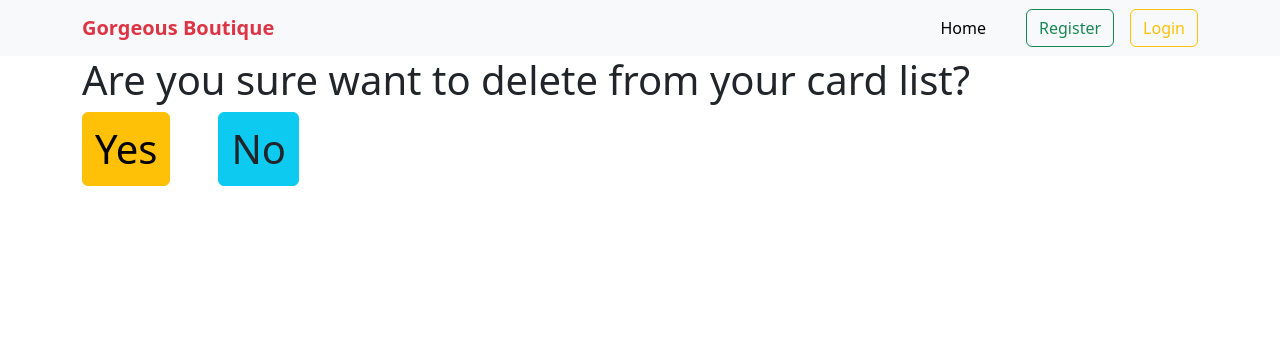
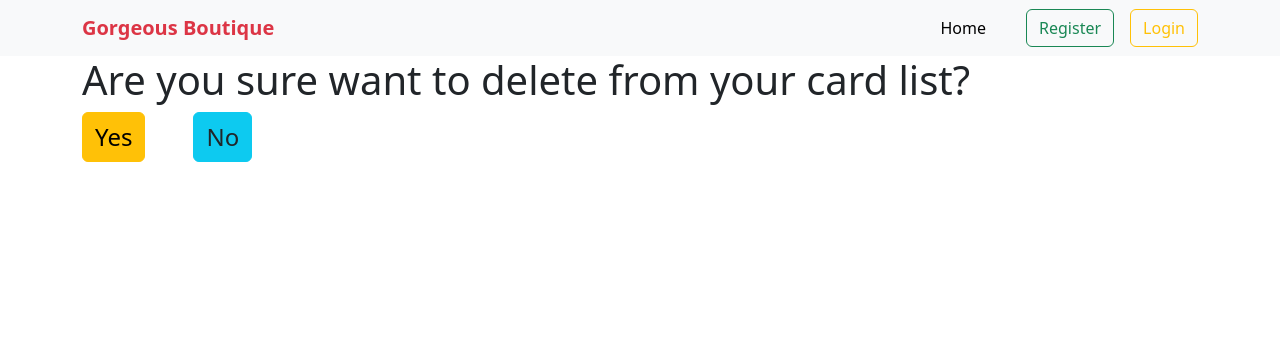
Before and after one commit to Enamul-Haque-Shojib/cloth_store, a Django app: page /cloth/deletecartlist/5 in a window 1280 px wide. Shown: the top 356 px of the page. Run offline with Django 4.2, Linux system fonts and the light colour scheme; data comes from the database, SQL or seed files in the repository; some libraries are stand-ins or nearby versions.

Commit message:
css class added

```diff
--- a/cloth/templates/delete_cartlist.html
+++ b/cloth/templates/delete_cartlist.html
@@ -9,9 +9,9 @@
     <div class="d-flex flex-row">
         <form method="post">
             {% csrf_token %}
-            <button class="btn btn-warning me-5 fs-1" type="submit">Yes</button>
+            <button class="btn btn-warning me-5 fs-4" type="submit">Yes</button>
         </form>
-        <button class="btn btn-info"><a class="text-decoration-none text-dark fs-1" href="{% url 'cloth_cartlist' %}">No</a></button>
+        <button class="btn btn-info"><a class="text-decoration-none text-dark fs-4" href="{% url 'cloth_cartlist' %}">No</a></button>
     </div>
 
 </div>
--- a/cloth/templates/delete_wishlist.html
+++ b/cloth/templates/delete_wishlist.html
@@ -9,9 +9,9 @@
     <div class="d-flex flex-row">
         <form method="post">
             {% csrf_token %}
-            <button class="btn btn-warning me-5 fs-1" type="submit">Yes</button>
+            <button class="btn btn-warning me-5 fs-4" type="submit">Yes</button>
         </form>
-        <button class="btn btn-info fs-1"><a class="text-decoration-none text-dark" href="{% url 'cloth_wishlist' %}">No</a></button>
+        <button class="btn btn-info fs-4"><a class="text-decoration-none text-dark" href="{% url 'cloth_wishlist' %}">No</a></button>
     </div>
 
 </div>
```
